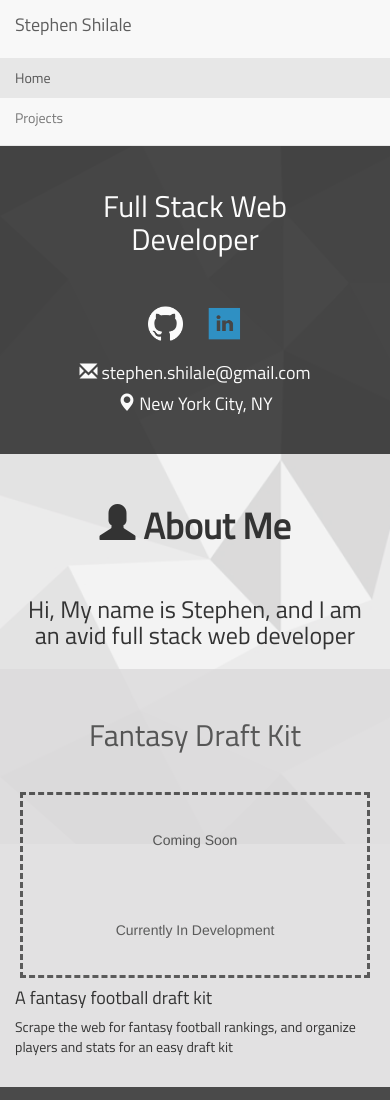
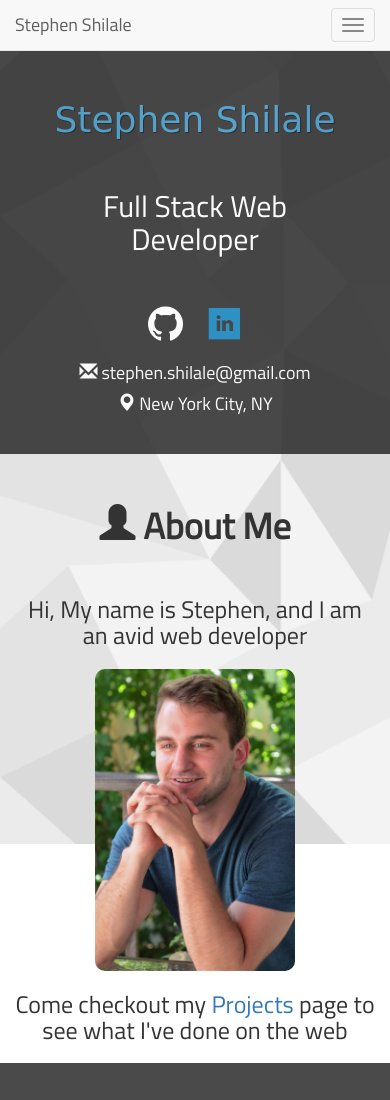
Before and after one commit to sshilal1/onlineResume, a website: page index.html in a window 390 px wide. Shown: the top 1100 px of the page. Drawn offline with nearby package versions, Linux system fonts and the light colour scheme; a web font is replaced by a local one.

Commit message:
finalized navbar, added mobile toggle, added candid pic

```diff
--- a/index.html
+++ b/index.html
@@ -22,12 +22,20 @@
 <nav class="navbar navbar-default navbar-fixed-top">
 	<div class="container-fluid">
 		<div class="navbar-header">
-			<a class="navbar-brand" href="#">Stephen Shilale</a>
+			<a class="navbar-brand" href="index.html">Stephen Shilale</a>
+			<button type="button" class="navbar-toggle" data-toggle="collapse" data-target=".navbar-ex1-collapse">
+	            <span class="sr-only">Toggle navigation</span>
+	            <span class="icon-bar"></span>
+	            <span class="icon-bar"></span>
+	            <span class="icon-bar"></span>
+	        </button>
 		</div>
-		<ul class="nav navbar-nav">
-			<li class="active"><a href="about.html">Home</a></li>
-			<li><a href="resume.html">Projects</a></li>
-		</ul>
+		<div class="collapse navbar-collapse navbar-ex1-collapse">
+			<ul class="nav navbar-nav">
+				<li class="active"><a href="index.html">Home</a></li>
+				<li><a href="projects.html">Projects</a></li>
+			</ul>
+		</div>
 	</div>
 </nav>
 
@@ -46,24 +54,9 @@
 
 <div class="container-fluid bg-4 text-center">
 	<h1 style="font-weight: bold;" ><span class="glyphicon glyphicon-user"></span> About Me</h1><br>
-	<h3>Hi, My name is Stephen, and I am an avid full stack web developer</h3>
-	<div class="row odd">
-		<div class="col-sm-12">
-			<h2>Fantasy Draft Kit</h2>
-		</div>
-		<div class="col-sm-4" style="text-align: -webkit-center;">
-			<div style="max-width:350px;">
-				<div class="project-img"><div id="comingsoon">Coming Soon<br>Currently In Development</div></div>
-			</div>
-		</div>
-		<div class="col-sm-4">
-			<h4>A fantasy football draft kit</h4>
-			<p>Scrape the web for fantasy football rankings, and organize players and stats for an easy draft kit</p>
-		</div>
-		<div class="col-sm-4">
-			<div id="draft-bars" class="column-sports"></div>
-		</div>
-	</div>
+	<h3>Hi, My name is Stephen, and I am an avid web developer</h3>
+	<img src="images/self2.jpg" style="width: 200px; border-radius: 10px;">
+	<h3>Come checkout my <a href="projects.html">Projects</a> page to see what I've done on the web</h3>
 </div>
 
 <div class="jumbotron" style="margin: 0;">
```
Also changed, not shown: lib/scrolling-nav.html (+6 -6 lines), projects.html (renamed from resume.html, +13 -5 lines), images/self2.jpg (added).
